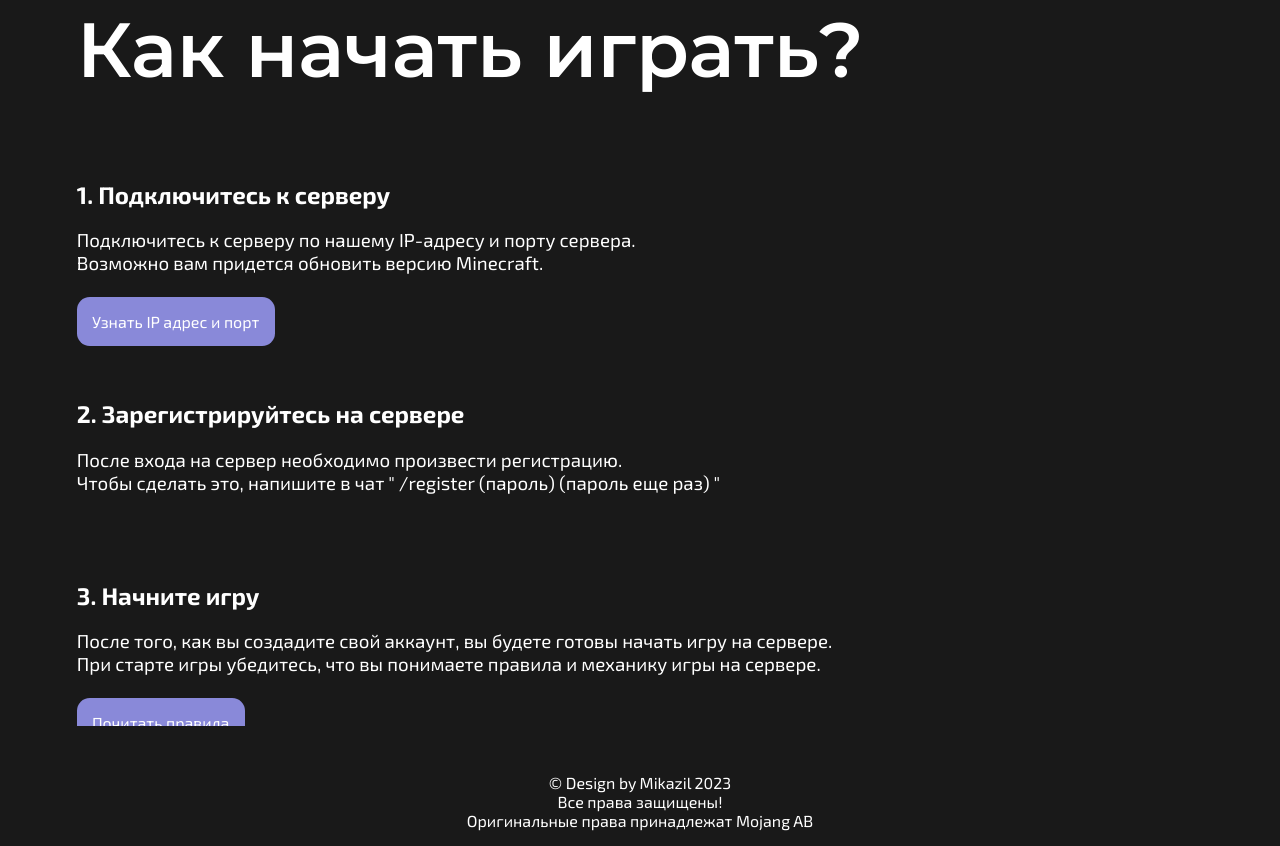
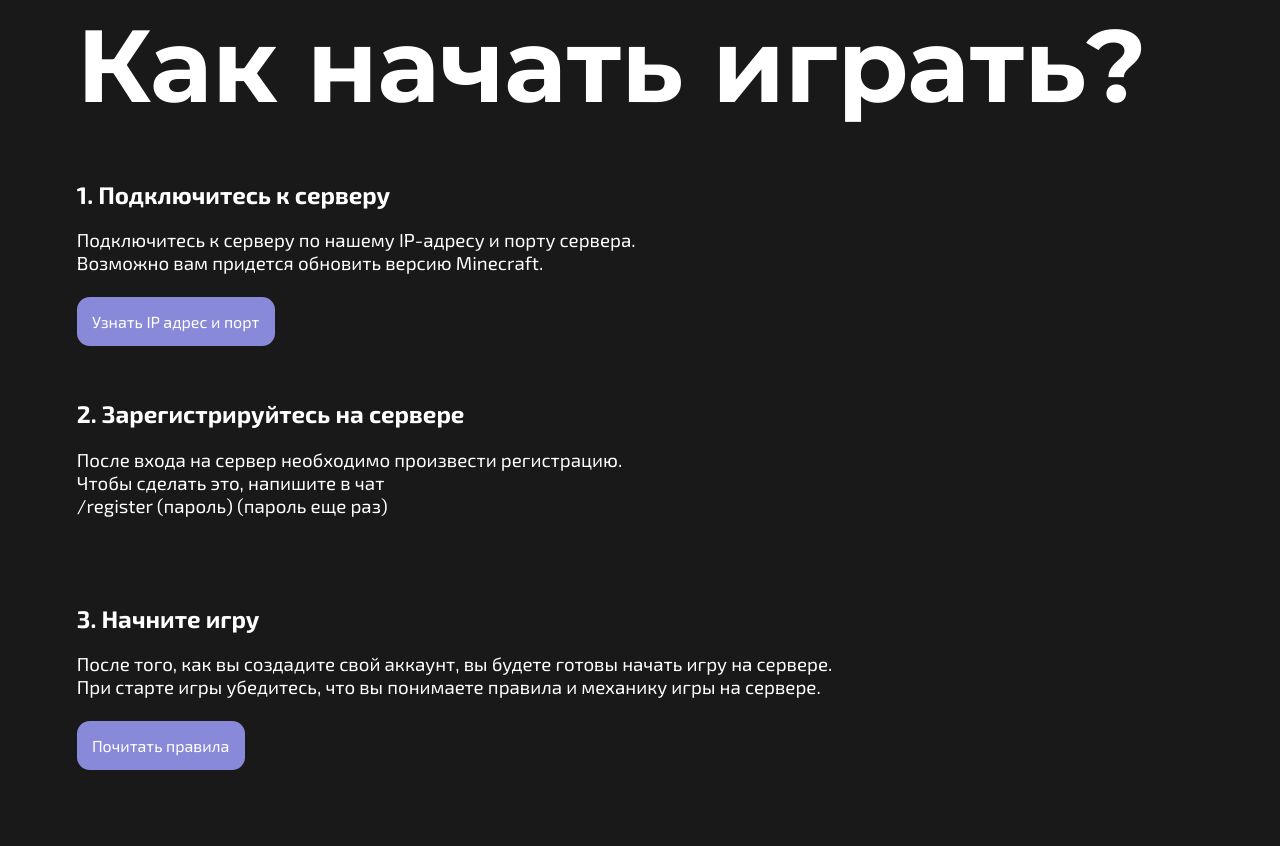
Before and after one commit to Mikazil/minecraft-server-site, a plain HTML site: page index.html in a window 1280 px wide. Shown: the part 874-1720 px from the top of the page. After the commit the page ends 1644 px from the top, so only its background shows below. Drawn offline with Linux system fonts and the light colour scheme; some packages are replaced by stand-ins of ours; a script that the page names is missing.

Commit message:
Конечная станция. Обновлений больше не будет!!!

```diff
--- a/index.html
+++ b/index.html
@@ -44,7 +44,7 @@
 
       <div class="boxq2">
         <h2>2. Зарегистрируйтесь на сервере</h2>
-        <h3 style="font-weight: 400;">После входа на сервер необходимо произвести регистрацию. <br> Чтобы сделать это, напишите в чат " /register (пароль) (пароль еще раз) "</h3>
+        <h3 style="font-weight: 400;">После входа на сервер необходимо произвести регистрацию. <br> Чтобы сделать это, напишите в чат<br>/register (пароль) (пароль еще раз)</h3>
 
       </div>
 
@@ -58,13 +58,6 @@
     </div>
 
   </div>
-
-  <div class="footer">
-    <p>© Design by Mikazil 2023<br>
-      Все права защищены!<br>
-      Оригинальные права принадлежат Mojang AB</p>
-  </div>
-
   <script src="script.js"></script>
   <script type="module" src="https://ajax.googleapis.com/ajax/libs/model-viewer/3.0.1/model-viewer.min.js"></script>
 </body>
--- a/rules.css
+++ b/rules.css
@@ -13,18 +13,3 @@ div.rules{
     margin-right: 1vw;
     margin-bottom: 7vw;
 }
-
-div.footer{
-    position: inherit;
-    bottom: 0px;
-    display: flex;
-    width: 100%;
-    align-content: center;
-    justify-content: center;
-    align-items: flex-end;
-    text-align: center;
-    color: white;
-    font-family: 'Exo 2', sans-serif;
-    height: 15vh;
-    background-color: #191919;
-}
--- a/styles.css
+++ b/styles.css
@@ -1,4 +1,4 @@
-@import url('https://fonts.googleapis.com/css2?family=Montserrat:wght@600&display=swap');
+@import url('https://fonts.googleapis.com/css2?family=Montserrat:ital,wght@0,100;0,200;0,300;0,400;0,500;0,600;0,700;0,800;0,900;1,100;1,200;1,300;1,400;1,500;1,600;1,700;1,800;1,900&display=swap');@import url('https://fonts.googleapis.com/css2?family=Montserrat:wght@600&display=swap');
 @import url('https://fonts.googleapis.com/css2?family=Exo+2:wght@300;400;500;600;700;800;900&display=swap');
 /*самый крутой файл*/
 :not(:defined)>* {
@@ -10,6 +10,7 @@ body {
   margin: 0;
   padding: 0;
   position: relative;
+  background-color: #191919;
 }
 
 model-viewer {
@@ -130,6 +131,7 @@ model-viewer>#ar-prompt>img {
 div.centersite {
   height: 100vh;
   display: flex;
+  background-color: white;
 }
 
 div.info {
@@ -165,13 +167,14 @@ div.blocktwo {
 h1.howgame {
   font-family: 'Montserrat', sans-serif;
   color: white;
-  font-size: 6vw;
+  font-size: 8vw;
   height: 10%;
   margin: 6%;
 }
 
 div.playboxes{
   display: flex;
+  margin-right: 15%;
   flex-direction: column;
 }
 
@@ -182,8 +185,7 @@ div.boxq2{
 }
 
 div.footer{
-    position: inherit;
-    bottom: 0px;
+  position: initial;
   display: flex;
   width: 100%;
   align-content: center;
@@ -192,8 +194,8 @@ div.footer{
   text-align: center;
   color: white;
   font-family: 'Exo 2', sans-serif;
-    height: 15vh;
   background-color: #191919;
+  margin-top: 8vh;
 }
 
 a.button-reg{
@@ -232,4 +234,16 @@ a.button-reg:hover{
   h2.notbigtext{
     font-size: 3vh;
   }
+
+  h1.howgame {
+    font-family: 'Montserrat', sans-serif;
+    color: white;
+    font-size: 10vw;
+    height: 10%;
+    margin: 6%;
   }
+
+  div.playboxes{
+    padding-bottom: 20%;
+  }
+}
```
Also changed, not shown: rules.html (+1 -6 lines). Lines whose indentation alone changed are shown as unchanged.
